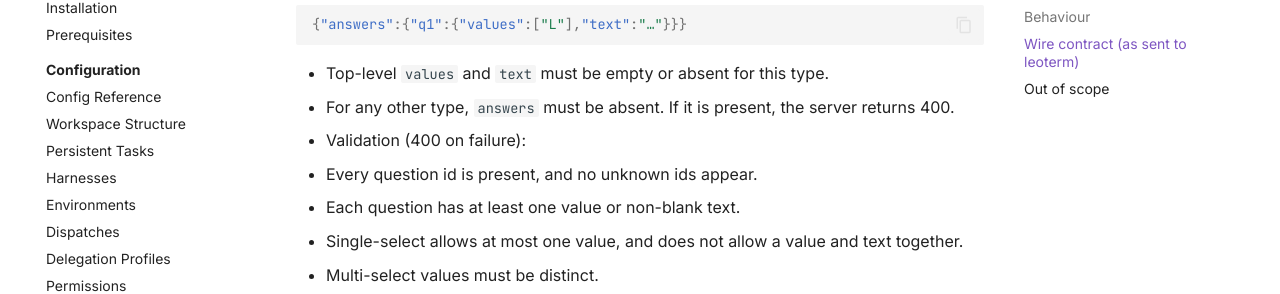
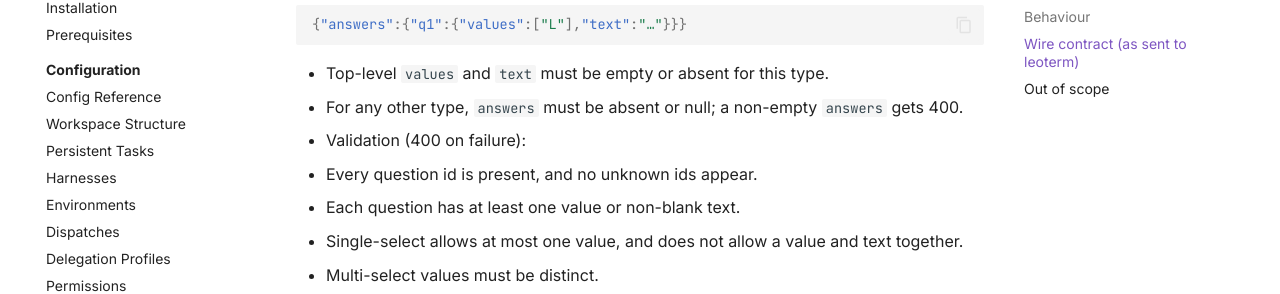
Before and after one commit to blackpaw-studio/leo, an MkDocs documentation site: the page built from docs/specs/2026-10-18-chat-ask-user-question.md, in a window 1280 px wide and 900 px high, scrolled down 1793 px. Shown: the part 163-457 px from the top of the window. Built offline with MkDocs 1.6.1 and Material for MkDocs 9.7.7, drawn with Linux system fonts in a browser that asks for light colours; comment, search, counter and statistics services are not loaded.

Commit message:
docs: clarify answers null on non-question cards in the spec
Claude-Session: https://claude.ai/code/session_013aQYgCioWRbK3TmPWnWv9R

````diff
--- a/docs/specs/2026-10-18-chat-ask-user-question.md
+++ b/docs/specs/2026-10-18-chat-ask-user-question.md
@@ -44,7 +44,7 @@ Claude's `AskUserQuestion` tool reaches Leo Chat through the PermissionRequest h
   ```
 
   - Top-level `values` and `text` must be empty or absent for this type.
-  - For any other type, `answers` must be absent. If it is present, the server returns 400.
+  - For any other type, `answers` must be absent or null; a non-empty `answers` gets 400.
 - Validation (400 on failure):
   - Every question id is present, and no unknown ids appear.
   - Each question has at least one value or non-blank text.
````
